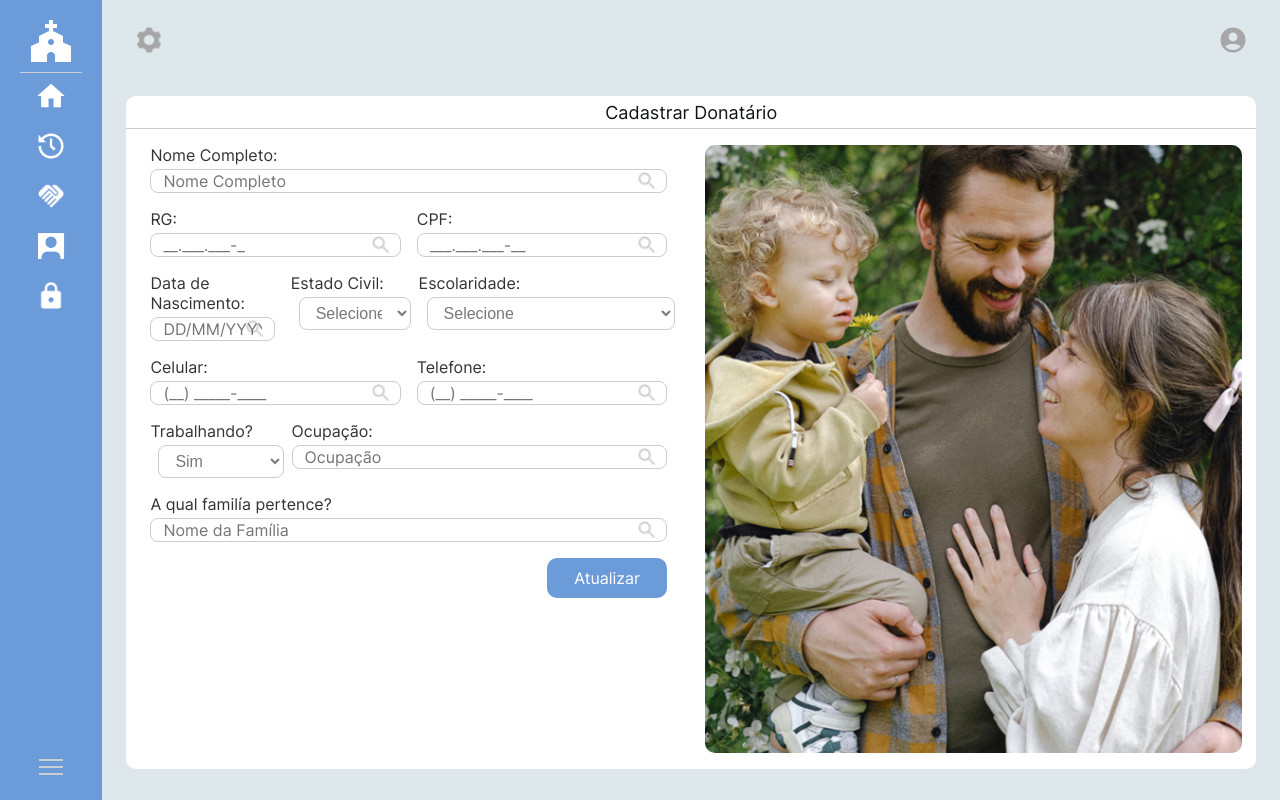
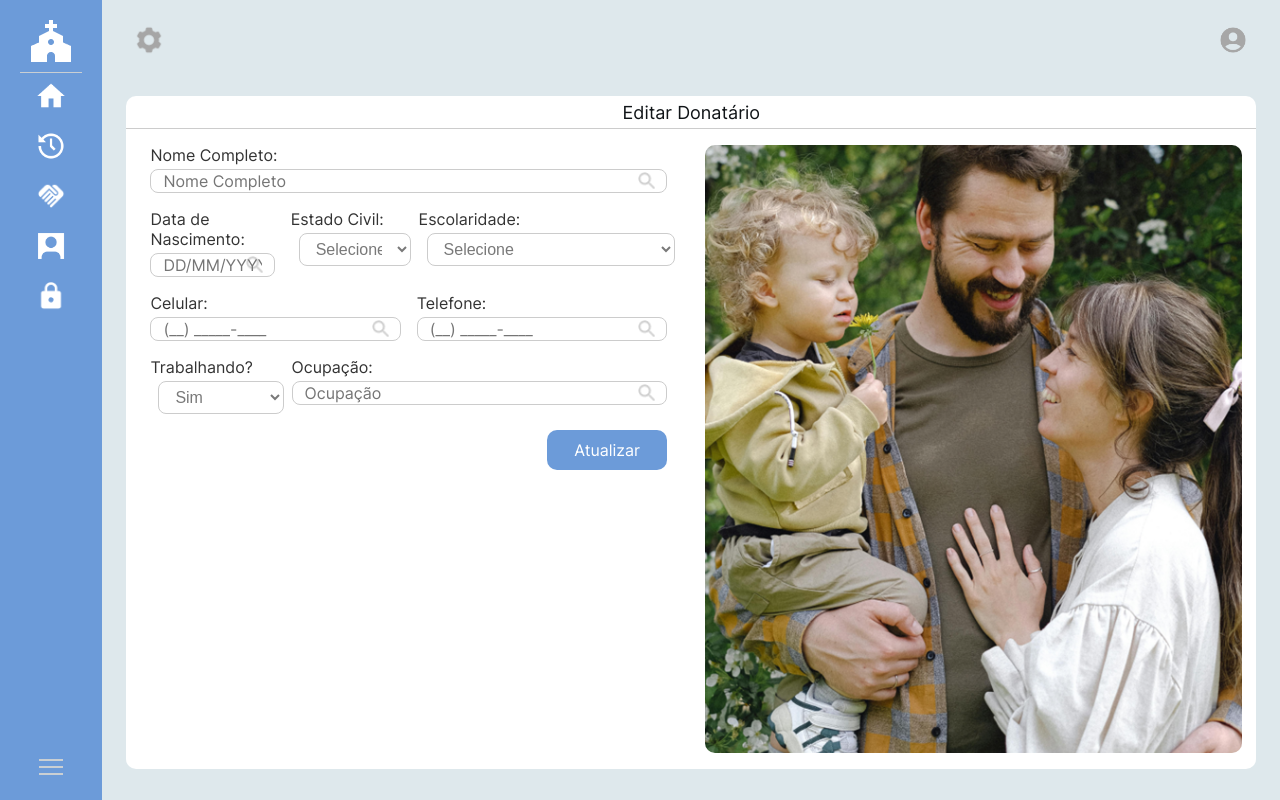
Before and after one commit to Conexao-Solidaria/consol-site-reactjs, a React (Create React App) app: page /editar-donatario in a window 1280 px wide. Built offline with nearby package versions, Linux system fonts and the light colour scheme; sample sign-in values are in the browser's storage.

Commit message:
fix/limpando editar donatario

```diff
--- a/src/pages/editarDonatario/EditarDonatario.jsx
+++ b/src/pages/editarDonatario/EditarDonatario.jsx
@@ -20,13 +20,10 @@ const CadastrarDonatario = () => {
 	})
 
   const [nome, setNome] = useState("");
-  const [rg, setRg] = useState("");
-  const [cpf, setCpf] = useState("");
   const [dataNasc, setDataNasc] = useState("");
   const [celular, setCelular] = useState("");
   const [telefone, setTelefone] = useState("");
   const [ocupacao, setOcupacao] = useState("");
-  const [familia, setFamilia] = useState("");
 
   const [estadoCivil, setEstadoCivil] = useState("");
   const optEstadoCivil = [
@@ -64,7 +61,7 @@ const CadastrarDonatario = () => {
           </div>
           <div className={style.containerConteudo}>
             <div className={style.tituloPagina}>
-              <p>Cadastrar Donatário</p>
+              <p>Editar Donatário</p>
               <hr />
             </div>
             <div className={style.containerFormulario}>
@@ -77,24 +74,6 @@ const CadastrarDonatario = () => {
                     onlyLetters={true}
                     value={nome}
                     onChange={(value) => setNome(value)}
-                  />
-                </div>
-                <div className={style.formLine} id={style.formLine2}>
-                  <InputPadrao
-                    className={style.rg}
-                    label="RG:"
-                    placeholder="__.___.___-_"
-                    mask="99.999.999-9"
-                    value={rg}
-                    onChange={(value) => setRg(value)}
-                  />
-                  <InputPadrao
-                    className={style.cpf}
-                    label="CPF:"
-                    placeholder="___.___.___-__"
-                    mask="999.999.999-99"
-                    value={cpf}
-                    onChange={(value) => setCpf(value)}
                   />
                 </div>
                 <div className={style.formLine} id={style.formLine3}>
@@ -157,15 +136,6 @@ const CadastrarDonatario = () => {
                     onChange={(value) => setOcupacao(value)}
                   />
                 </div>
-                <div className={style.formLine} id={style.formLine6}>
-                  <InputPadrao
-                    className={style.familia}
-                    label="A qual familía pertence?"
-                    placeholder="Nome da Família"
-                    value={familia}
-                    onChange={(value) => setFamilia(value)}
-                  />
-                </div>
                 <div className={style.formLine} id={style.formLine7}>
                   <BotaoPadrao texto="Atualizar" />
                 </div>
```
